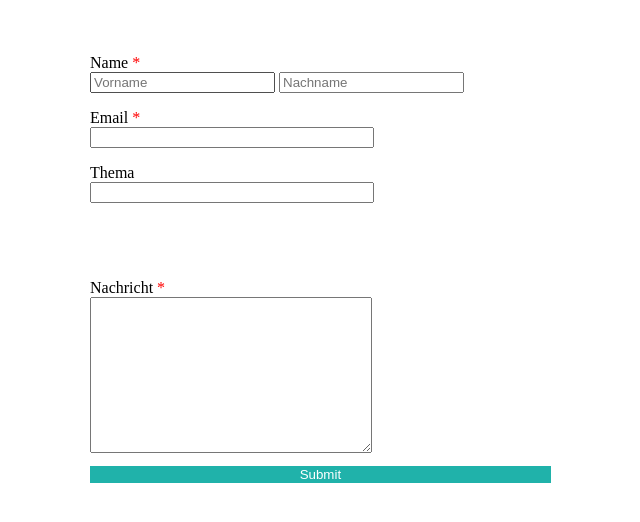
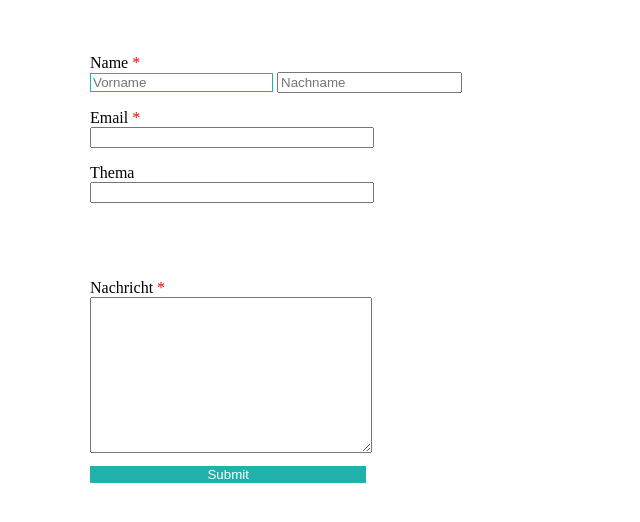
Before and after one commit to iwinter74/css-vertiefung_Lev1_1, a plain HTML site: page index.html in a window 1280 px wide. In both pictures the pointer is over the input "Vorname". Shown: the top 522 px of the page, without its empty margins (434-1074 px from the left). Drawn offline with Linux system fonts and the light colour scheme.

Commit message:
lev1_1 css vertiefung v.0.1.2

```diff
--- a/assets/css/style.css
+++ b/assets/css/style.css
@@ -26,7 +26,7 @@ label {
     color: white;
     background: lightseagreen;
     margin-top: 1em;
-    width: 60%;
+    width: 36%;
     border: none
 }
 fieldset {
@@ -38,3 +38,9 @@ fieldset {
 #input-thema, #email, #text {
     width: 36%
 }
+#text:hover, #email:hover, #vorname:hover, #nachname:hover {
+    border: 1px solid lightseagreen
+}
+#button:hover {
+    background: black;
+}
```
